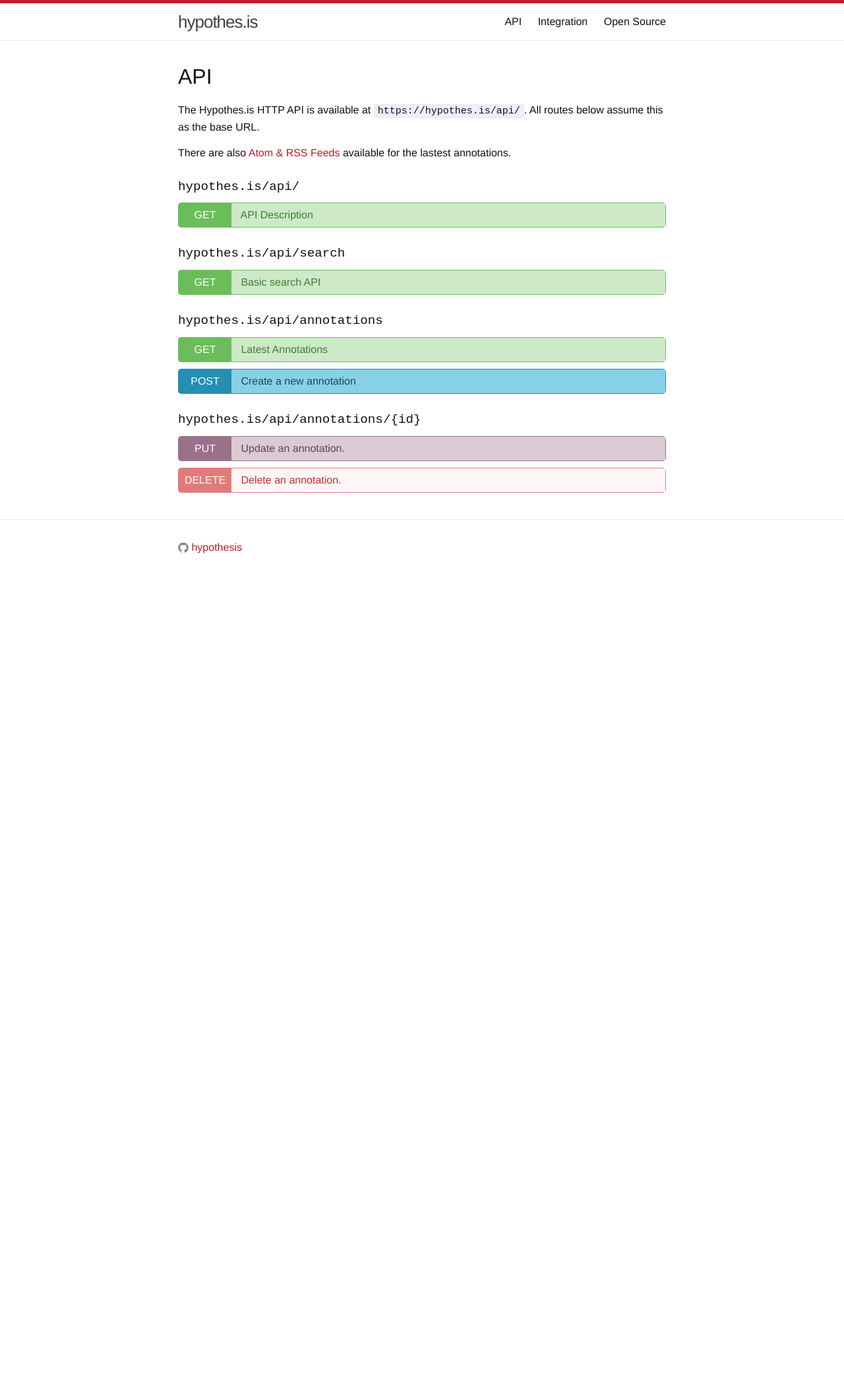
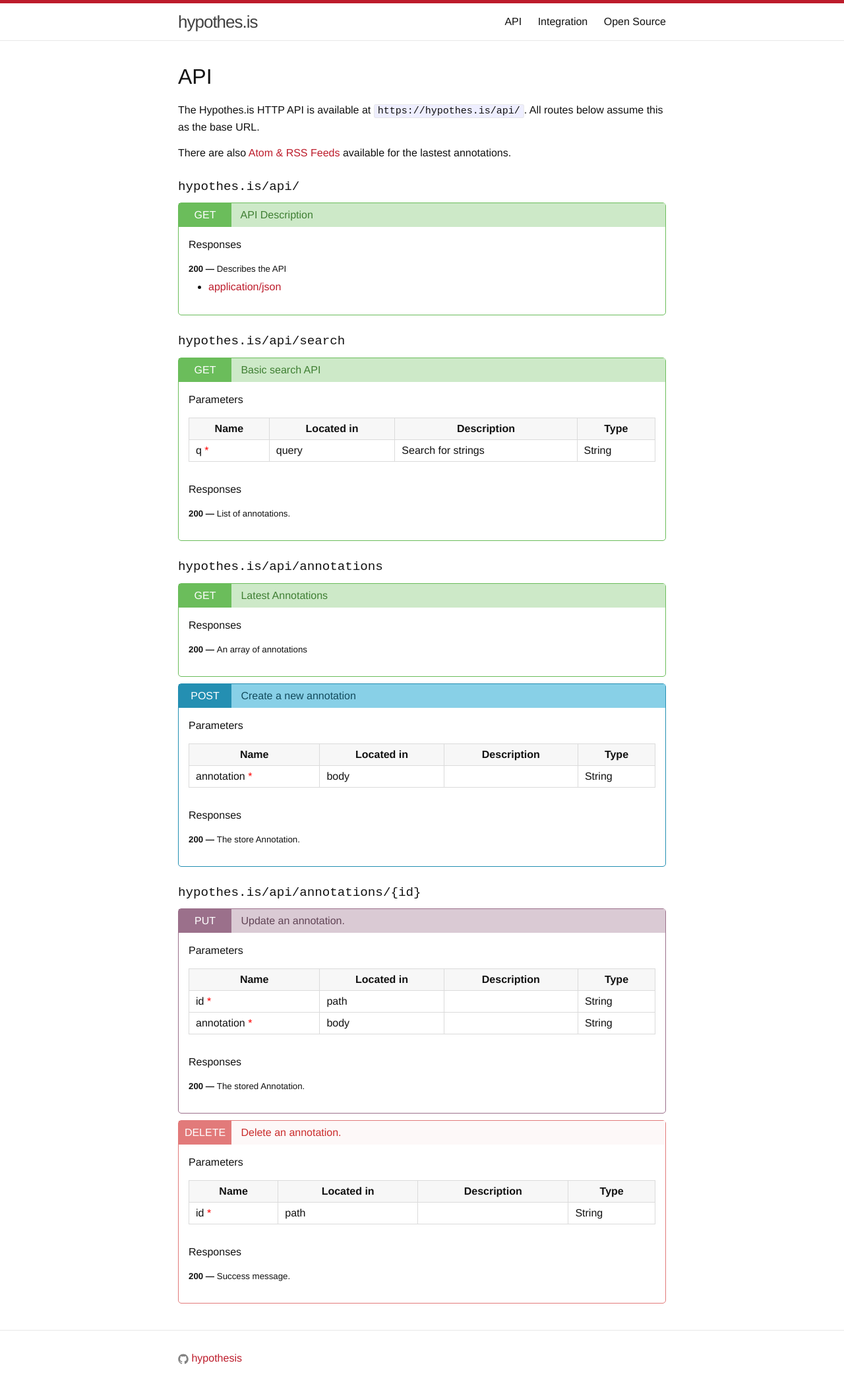
Before and after one commit to hypothesis/developers.hypothes.is, a Jekyll site: the page built from API.md, in a window 1280 px wide. Shown: the whole page at 66% size. Built offline with Jekyll 4.4.1, drawn with Linux system fonts in a browser that asks for light colours; before the commit the page ends 900 px from its top, so only the background shows below that.

Commit message:
Tottle details on; Examples toggle now too

```diff
--- a/_layouts/swagger.html
+++ b/_layouts/swagger.html
@@ -23,7 +23,7 @@ layout: default
                 {{ method[1].summary }}
             </a>
         </h3>
-        <div class="swagger-method-details">
+        <div class="swagger-method-details open">
             {% if method[1].parameters %}
             <div class="swagger-parameters">
                 <h4>Parameters</h4>
@@ -74,9 +74,13 @@ layout: default
                     <span class="swagger-response-code">{{ response[0] }}</span>
                     {{ response[1].description }}
                 </h5>
+                {% if swagger.produces.size > 0 %}
+                <ul>
                 {% for content_type in swagger.produces %}
                     {% if response[1].examples[content_type] %}
                         {% assign example = response[1].examples[content_type] %}
+                        <li><a href="#" class="swagger-content-type-link">{{ content_type }}</a>
+                          <div class="swagger-example">
                         {% if content_type contains 'json' %}
                             {% highlight json %}{{ example }}{% endhighlight %}
                         {% elsif content_type contains 'xml' %}
@@ -84,8 +88,12 @@ layout: default
                         {% else %}
                             {% highlight http %}{{ example }}{% endhighlight %}
                         {% endif %}
+                          </div>
+                        </li>
                     {% endif %}
                 {% endfor %}
+                </ul>
+                {% endif %}
                 {% endfor %}
             </div>
             {% endif %}
@@ -141,6 +149,17 @@ function init() {
             }
         });
     });
+
+    $$('.swagger-content-type-link').forEach(function (link) {
+        $.bind(link, {
+            'click': function (e) {
+                var example = $('.swagger-example', link.parentNode)
+                $.toggleDetails(example);
+                e.preventDefault();
+            }
+        });
+    });
+
 }
 
 
--- a/_sass/_swagger.scss
+++ b/_sass/_swagger.scss
@@ -68,7 +68,8 @@
     @include swagger-method(#E27A7A);
 }
 
-.swagger-method-details {
+.swagger-method-details,
+.swagger-example {
     margin: 0;
     padding: 15px;
     display: none;
```
